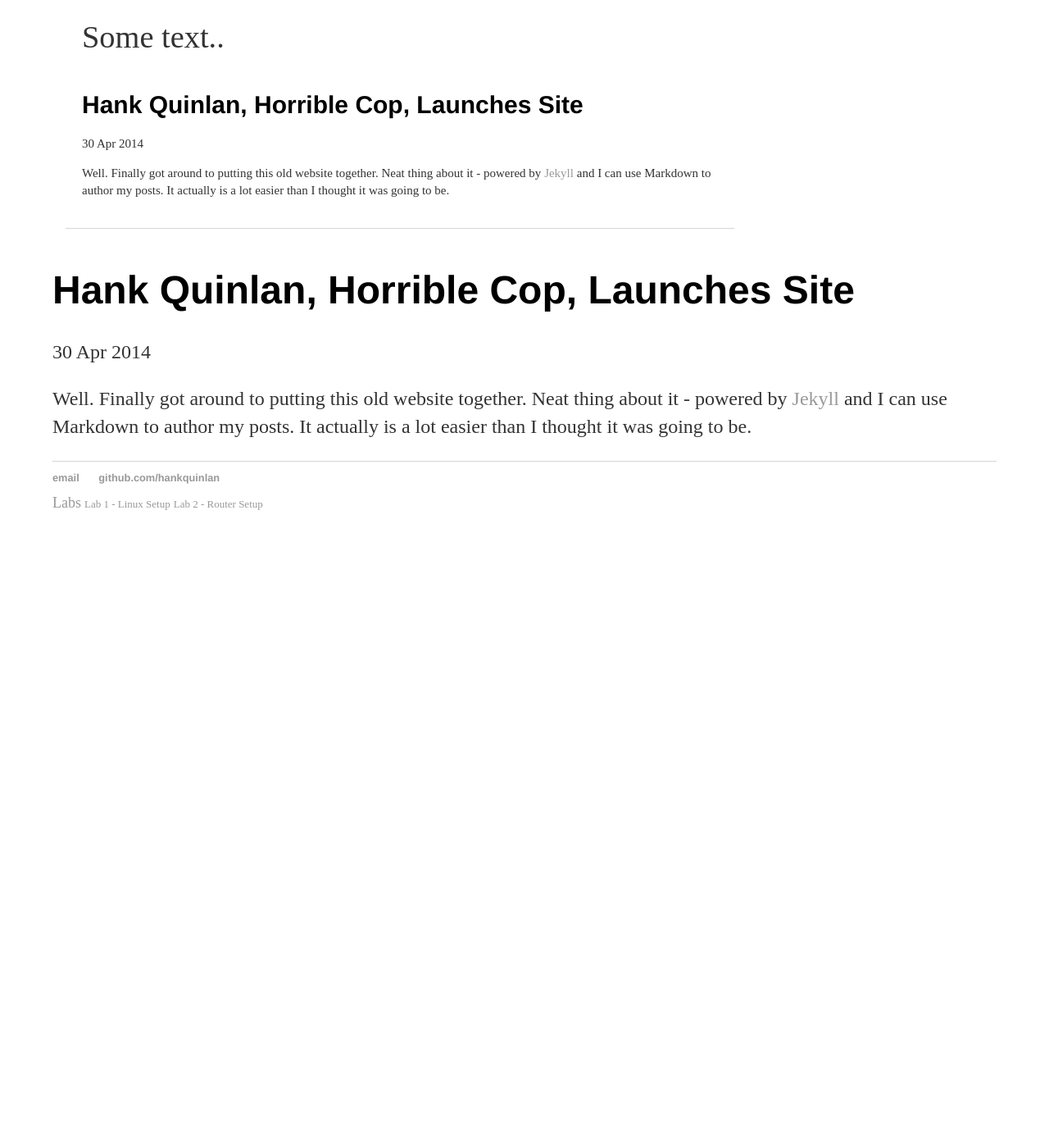
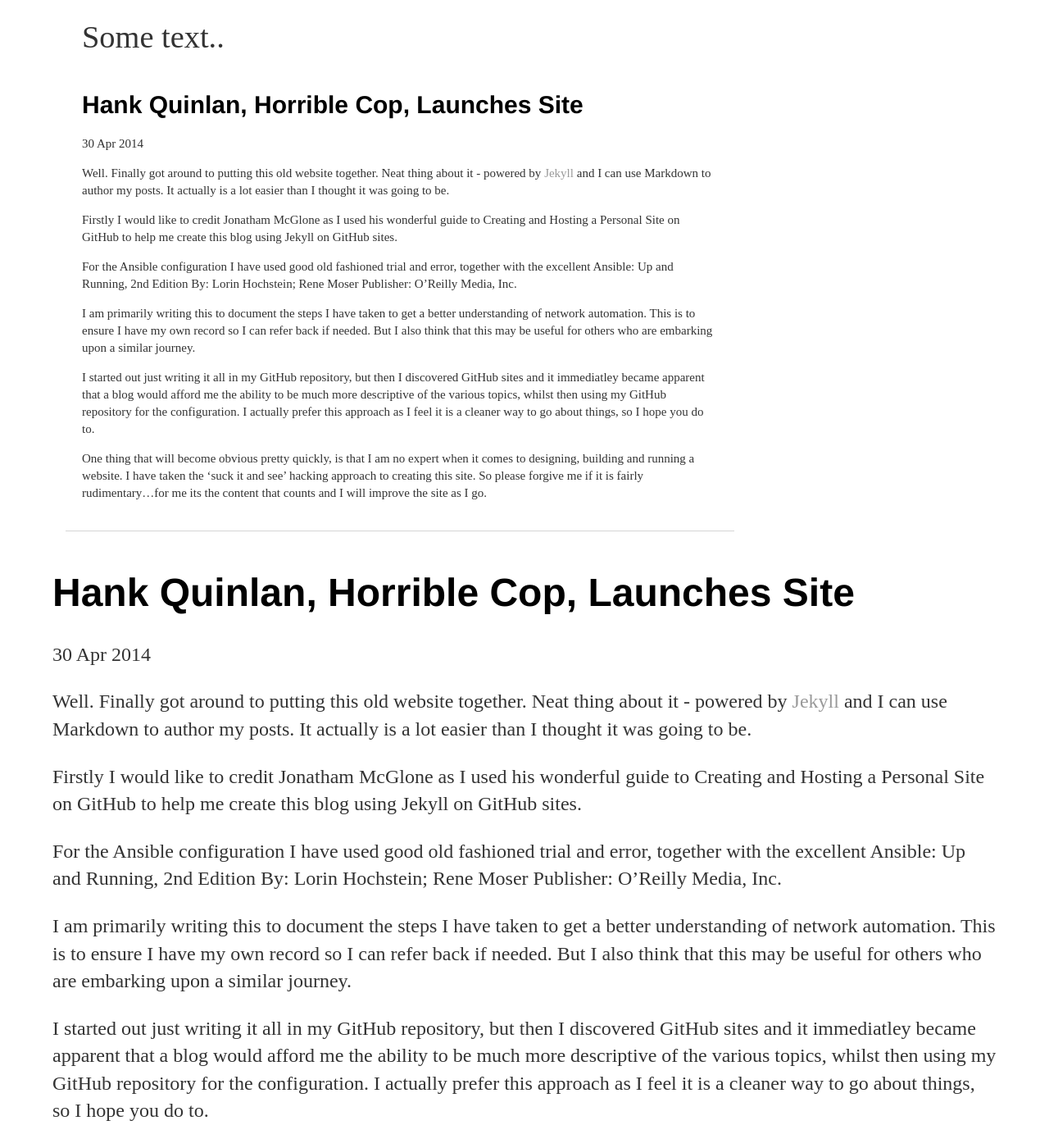
Before and after one commit to billparry99/billparry99.github.io, a Jekyll site: the page built from _posts/2018-03-25-hank-quinlan-site-launched.md, in a window 1280 px wide and 1400 px high, scrolled down 604 px. Shown: the whole window at 82% size. Built offline with Jekyll 4.4.1, drawn with Linux system fonts in a browser that asks for light colours; before the commit the page ends 1288 px from its top, so only the background shows below that; some of the changed text lies outside the part shown.

Commit message:
Update 2018-03-25-hank-quinlan-site-launched.md

```diff
--- a/_posts/2018-03-25-hank-quinlan-site-launched.md
+++ b/_posts/2018-03-25-hank-quinlan-site-launched.md
@@ -5,3 +5,16 @@ date: 2014-04-30
 ---
 
 Well. Finally got around to putting this old website together. Neat thing about it - powered by [Jekyll](http://jekyllrb.com) and I can use Markdown to author my posts. It actually is a lot easier than I thought it was going to be.
+
+Firstly I would like to credit Jonatham McGlone as I used his wonderful guide to Creating and Hosting a Personal Site on GitHub to help me create this blog using Jekyll on GitHub sites.
+
+For the Ansible configuration I have used good old fashioned trial and error, together with the excellent
+Ansible: Up and Running, 2nd Edition
+By: Lorin Hochstein; Rene Moser
+Publisher: O’Reilly Media, Inc.
+
+I am primarily writing this to document the steps I have taken to get a better understanding of network automation. This is to ensure I have my own record so I can refer back if needed. But I also think that this may be useful for others who are embarking upon a similar journey.
+
+I started out just writing it all in my GitHub repository, but then I discovered GitHub sites and it immediatley became apparent that a blog would afford me the ability to be much more descriptive of the various topics, whilst then using my GitHub repository for the configuration. I actually prefer this approach as I feel it is a cleaner way to go about things, so I hope you do to.
+
+One thing that will become obvious pretty quickly, is that I am no expert when it comes to designing, building and running a website. I have taken the ‘suck it and see’ hacking approach to creating this site. So please forgive me if it is fairly rudimentary…for me its the content that counts and I will improve the site as I go.
```
